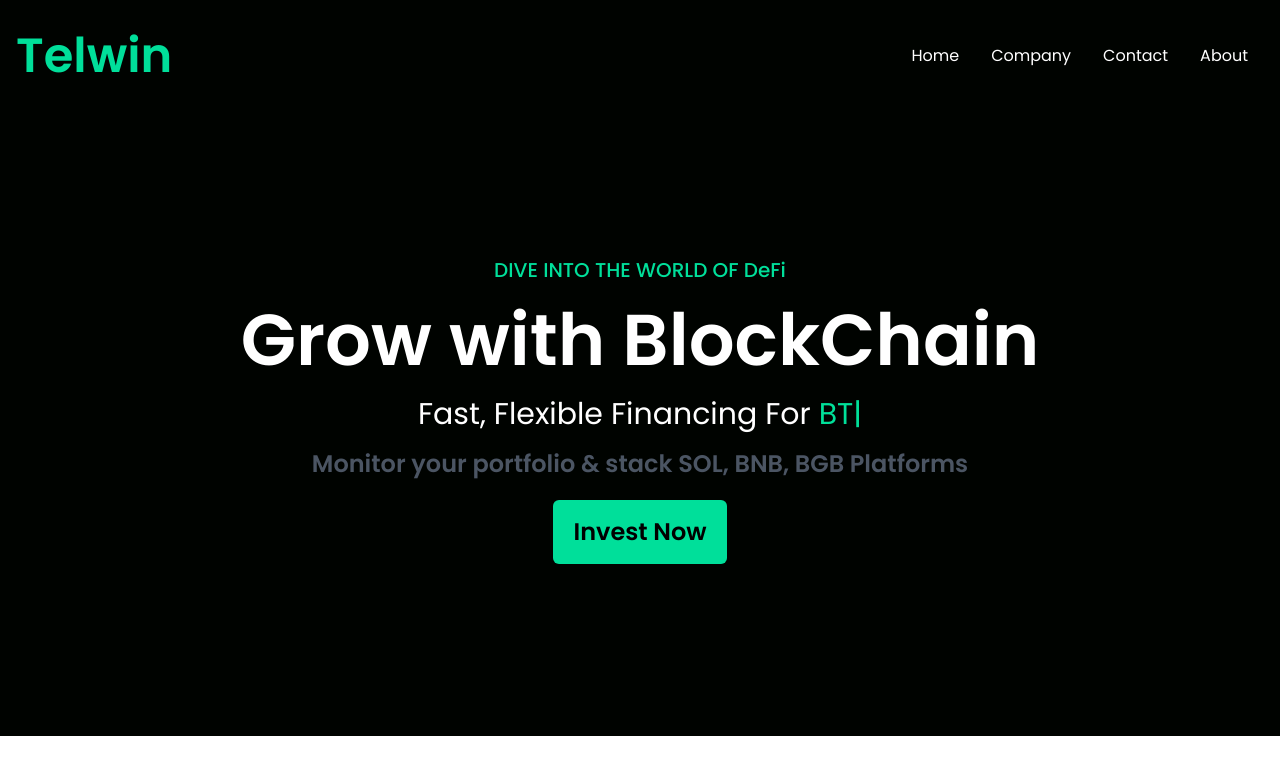
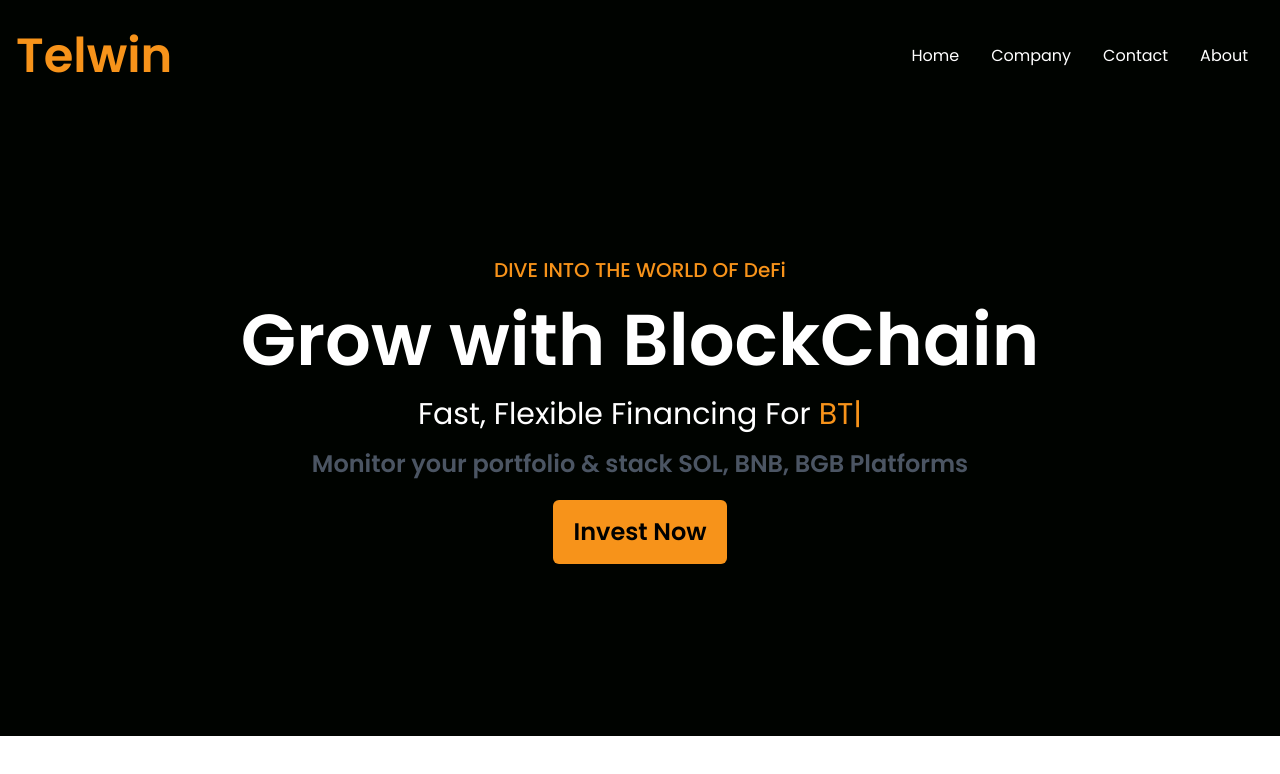
Before and after one commit to DennisJoelW/first_tailwind, a React (Create React App) app: page / in a window 1280 px wide. Shown: the top 774 px of the page. Built offline with nearby package versions, Linux system fonts and the light colour scheme.

Commit message:
btc color

```diff
--- a/src/components/Hero.jsx
+++ b/src/components/Hero.jsx
@@ -5,14 +5,14 @@ const Hero = () => {
   return (
     <div className=' text-white flex items-center font-poppins  '>
         <div className=' w-full max-w-[960px] flex flex-col text-center mx-auto justify-center md:h-[80vh] h-[60vh]'>
-            <p className=' text-[#00df9a] font-medium p-2 md:text-xl text-md'>DIVE INTO THE WORLD OF DeFi</p>
+            <p className=' text-[#f7931a] font-medium p-2 md:text-xl text-md'>DIVE INTO THE WORLD OF DeFi</p>
             <h1 className=' md:text-7xl sm:text-6xl text-4xl font-semibold md:py-3'>Grow with BlockChain</h1>
             <div className='flex flex-row justify-center items-center'>
                 <p className=' md:text-3xl sm:text-2xl text-xl py-2'>Fast, Flexible Financing For</p>
-                <ReactTyped strings={['BTC', "ETH", 'QNT']} typeSpeed={50} backSpeed={100} className='md:text-3xl sm:text-2xl text-xl ml-2 py-2 text-[hsl(161,100%,44%)]' loop/>
+                <ReactTyped strings={['BTC', "ETH", 'QNT']} typeSpeed={50} backSpeed={100} className='md:text-3xl sm:text-2xl text-xl ml-2 py-2 text-[#f7931a]' loop/>
             </div>
             <p className='mt-2 md:text-2xl text-xl text-gray-600 font-semibold mx-3 '>Monitor your portfolio & stack SOL, BNB, BGB Platforms</p>
-            <button className=' bg-[#00df9a] max-w-fit rounded-md my-5 mx-auto py-4 px-5 md:text-2xl text-xl font-semibold text-black'>Invest Now</button>
+            <button className=' bg-[#f7931a] max-w-fit rounded-md my-5 mx-auto py-4 px-5 md:text-2xl text-xl font-semibold text-black'>Invest Now</button>
 
         </div>
 
--- a/src/components/Navbar.jsx
+++ b/src/components/Navbar.jsx
@@ -15,7 +15,7 @@ const Navbar = () => {
 
   return (
     <div className='text-white flex justify-between items-center h-24 max-w-7xl mx-auto px-4 pt-4'>
-        <h1 className='w-full lg:text-5xl md:text-5xl font-semibold text-[#00df9a] font-poppins text-2xl'>Telwin</h1>
+        <h1 className='w-full lg:text-5xl md:text-5xl font-semibold text-[#f7931a] font-poppins text-2xl'>Telwin</h1>
         <ul className='hidden md:flex font-poppins'>
           <li className=' p-4'>Home</li>
           <li className=' p-4'>Company</li>
@@ -28,7 +28,7 @@ const Navbar = () => {
         </div>
 
         <div className={menu ? "fixed left-0 top-0 w-[60%] border-r border-r-gray-700 border-b border-b-gray-700 h-full bg-zinc-950 ease-linear duration-300 block md:hidden" : " fixed left-[-100%]"}>
-        <h1 className='w-full text-4xl font-semibold text-[#00df9a] m-4 mt-6 font-poppins'>Bruh</h1>
+        <h1 className='w-full text-4xl font-semibold text-[#f7931a] m-4 mt-6 font-poppins'>Bruh</h1>
           <ul className='uppercase mt-10 font-poppins'>
             <li className=' p-5 text-lg border-gray-200'>Home</li>
             <li className=' p-5 text-lg border-gray-200'>Company</li>
```
